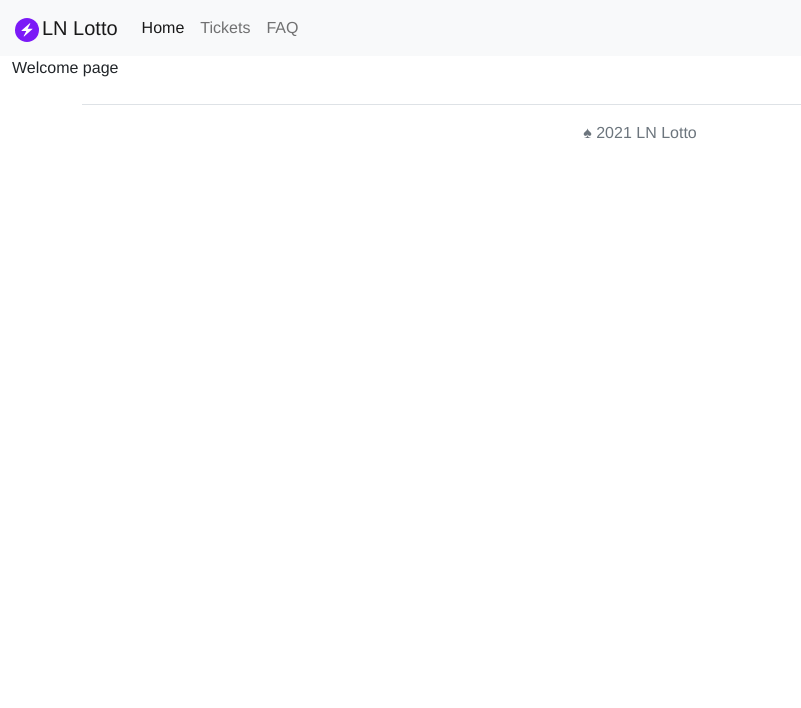
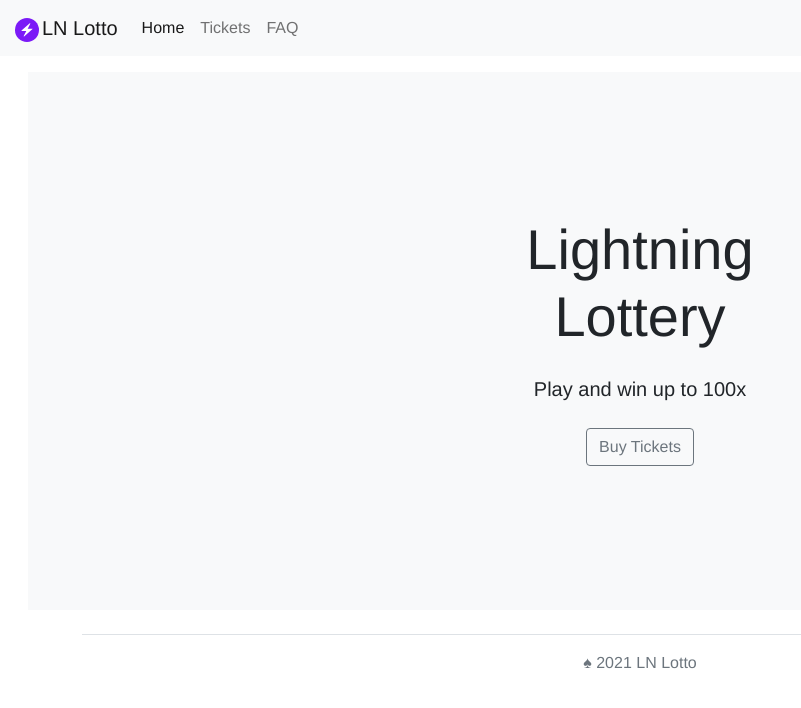
Before and after one commit to truxxu/ln-lotto, a React (Create React App) app: page / in a window 1280 px wide. Shown: the top 708 px of the page, without its empty margins (0-801 px from the left). Built offline with nearby package versions, Linux system fonts and the light colour scheme.

Commit message:
added jumbotron

```diff
--- a/src/App.js
+++ b/src/App.js
@@ -2,6 +2,7 @@ import { BrowserRouter as Router, Switch, Route } from "react-router-dom";
 
 import styles from "./App.module.scss";
 import { Footer, Navbar } from "./molecules";
+import { Home, Faq, Tickets } from "./pages";
 
 function App() {
   return (
@@ -11,10 +12,13 @@ function App() {
         <Router>
           <Switch>
             <Route path="/tickets">
-              <p>Tickets purchase page</p>
+              <Tickets />
+            </Route>
+            <Route path="/faq">
+              <Faq />
             </Route>
             <Route path="/">
-              <p>Welcome page</p>
+              <Home />
             </Route>
           </Switch>
         </Router>
--- /dev/null
+++ b/src/organisms/Jumbotron.js
@@ -0,0 +1,21 @@
+import React from "react";
+
+const Jumbotron = () => {
+  return (
+    <div class="position-relative overflow-hidden p-3 p-md-5 m-md-3 text-center bg-light">
+      <div class="col-md-5 p-lg-5 mx-auto my-5">
+        <h1 class="display-4 fw-normal">Lightning Lottery</h1>
+        <br />
+        <p class="lead fw-normal">Play and win up to 100x</p>
+        <br />
+        <a class="btn btn-outline-secondary" href="#">
+          Buy Tickets
+        </a>
+      </div>
+      <div class="product-device shadow-sm d-none d-md-block"></div>
+      <div class="product-device product-device-2 shadow-sm d-none d-md-block"></div>
+    </div>
+  );
+};
+
+export { Jumbotron };
--- /dev/null
+++ b/src/organisms/index.js
@@ -0,0 +1 @@
+export * from "./Jumbotron";
--- /dev/null
+++ b/src/pages/Faq.js
@@ -0,0 +1,7 @@
+import React from "react";
+
+const Faq = () => {
+  return <div>FAQ page</div>;
+};
+
+export { Faq };
--- /dev/null
+++ b/src/pages/Home.js
@@ -0,0 +1,13 @@
+import React from "react";
+
+import { Jumbotron } from "../organisms";
+
+const Home = () => {
+  return (
+    <div>
+      <Jumbotron />
+    </div>
+  );
+};
+
+export { Home };
--- /dev/null
+++ b/src/pages/Tickets.js
@@ -0,0 +1,7 @@
+import React from "react";
+
+const Tickets = () => {
+  return <div>Tickets page</div>;
+};
+
+export { Tickets };
--- /dev/null
+++ b/src/pages/index.js
@@ -0,0 +1,3 @@
+export * from "./Home";
+export * from "./Faq";
+export * from "./Tickets";
```
